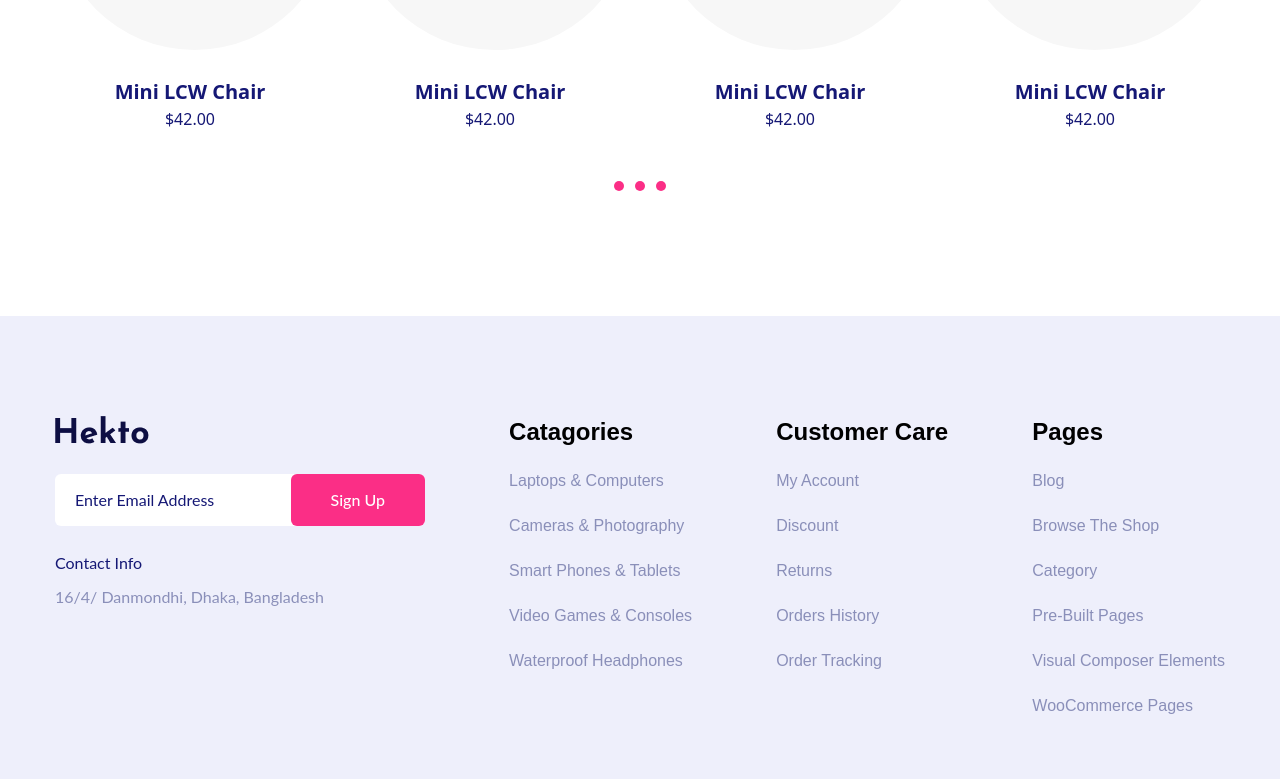
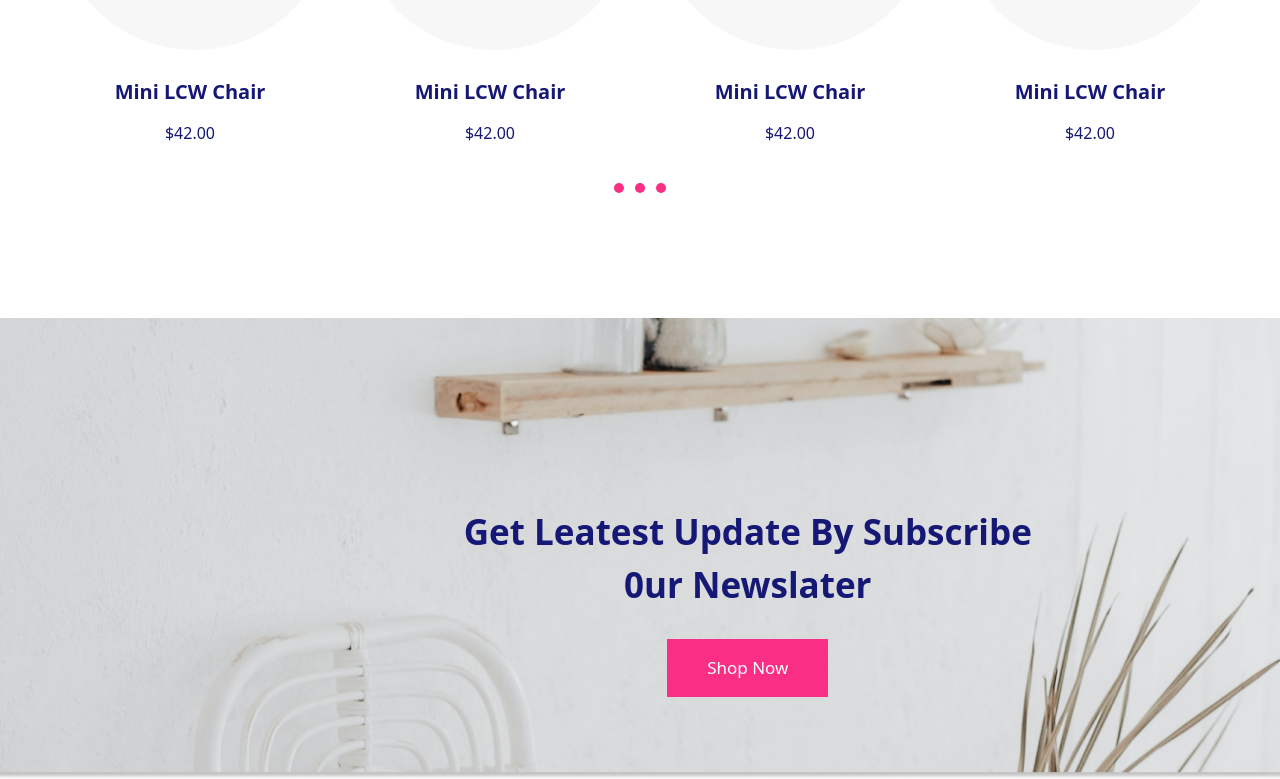
Before and after one commit to siamtalukder484/hekto-ecommerce, a React (Vite) app: page / in a window 1280 px wide. Shown: the part 5781-6560 px from the top of the page. Built offline with nearby package versions, Linux system fonts and the light colour scheme.

Commit message:
home_newsbaner_section_develop_complete

```diff
--- a/src/pages/home/Home.jsx
+++ b/src/pages/home/Home.jsx
@@ -7,6 +7,7 @@ import Uniquefeature from './uniquefeatures/Uniquefeature'
 import Trendingproduct from './trendingproducts/Trendingproduct'
 import Discountitem from './discountitem/Discountitem'
 import Topcategories from './topcategories/Topcategories'
+import Newsletarbaner from './newsletarbaner/Newsletarbaner'
 
 
 const Home = () => {
@@ -20,6 +21,7 @@ const Home = () => {
       <Trendingproduct/>
       <Discountitem/>
       <Topcategories/>
+      <Newsletarbaner/>
     </>
 
   )
--- /dev/null
+++ b/src/pages/home/newsletarbaner/Newsletarbaner.jsx
@@ -0,0 +1,19 @@
+import React from 'react'
+import baner from '../../../images/image31.png'
+import Subheading from '../../../utilities/subheading/Subheading'
+import Button from '../../../componants/Button'
+const Newsletarbaner = () => {
+  return (
+    <section className='w-[100%] h-[462px] relative'>
+        <img className='w-[100%] h-[100%] object-cover' src={baner} alt="not found" />
+        <div className='max-w-container mx-auto'>
+            <div className='mt-[74px] mb-[103px] w-[574px] mx-auto text-center absolute left-[36%] top-[114px]'>
+                <Subheading text="Get Leatest Update By Subscribe 0ur Newslater" style='text-[35px] text-[#151875] font-[700] mb-[28px] capitalize' />
+                <Button text='Shop Now' style='bg-[#FB2E86] text-[#fff] text-[17px] font-[500] py-[16px] px-[40px] cursor-pointer '/>
+            </div>
+        </div>
+    </section>
+  )
+}
+
+export default Newsletarbaner
--- a/src/pages/home/topcategories/Topcategories.jsx
+++ b/src/pages/home/topcategories/Topcategories.jsx
@@ -53,8 +53,8 @@ const Topcategories = () => {
                                     </div>
                                 </div>
                                 <div className=' text-center  mt-[27px] bg-[#fff]'>
-                                    <Nanohead text={item.name} style='text-[20px] text-[#151875] font-[700] capitalize '/>
-                                    <Peras text={item.price} style=" text-[center] text-[#151875] text-[16px] font-[400] mb-[12px]"/>
+                                    <Nanohead text={item.name} style='text-[20px] text-[#151875] font-[700] capitalize mb-[14px] '/>
+                                    <Peras text={item.price} style=" text-[center] text-[#151875] text-[16px] font-[400]"/>
                                 </div>
                             </div>
                         ))
```
Also changed, not shown: src/images/image31.png (added).
